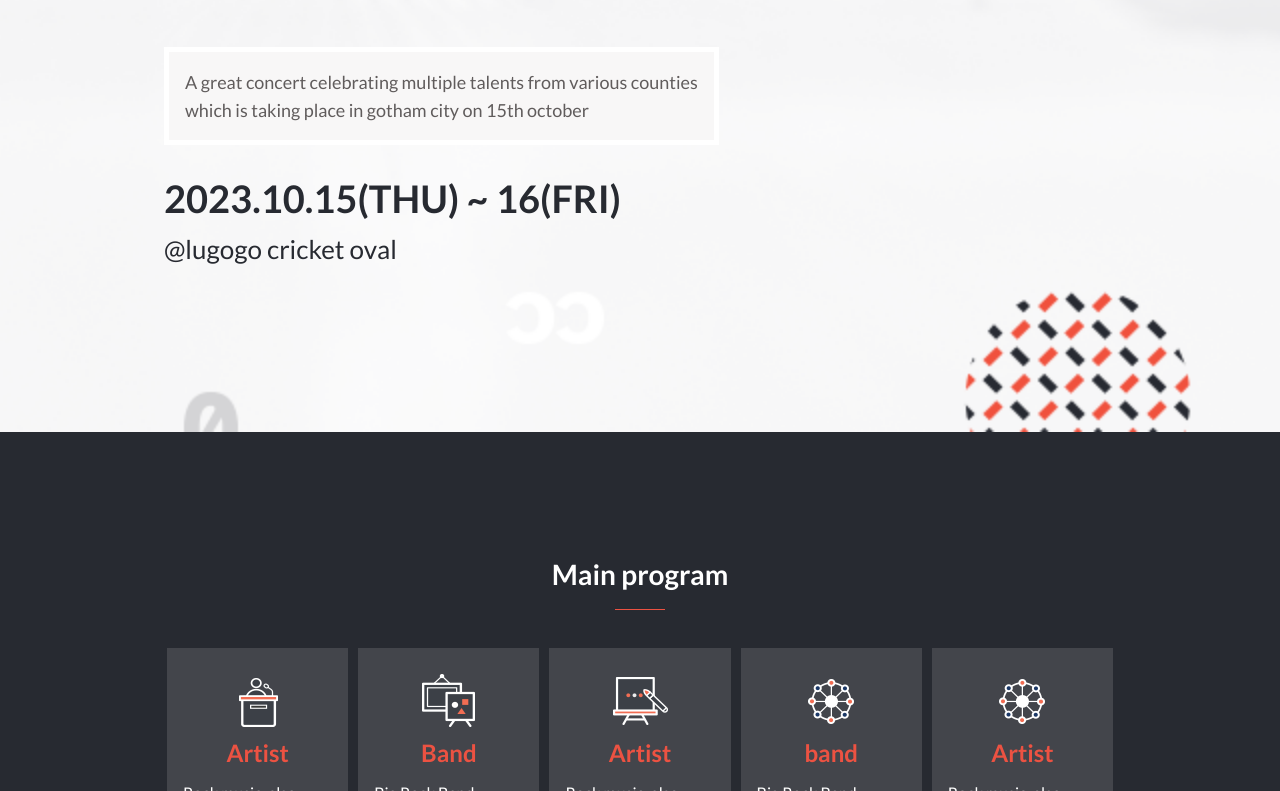
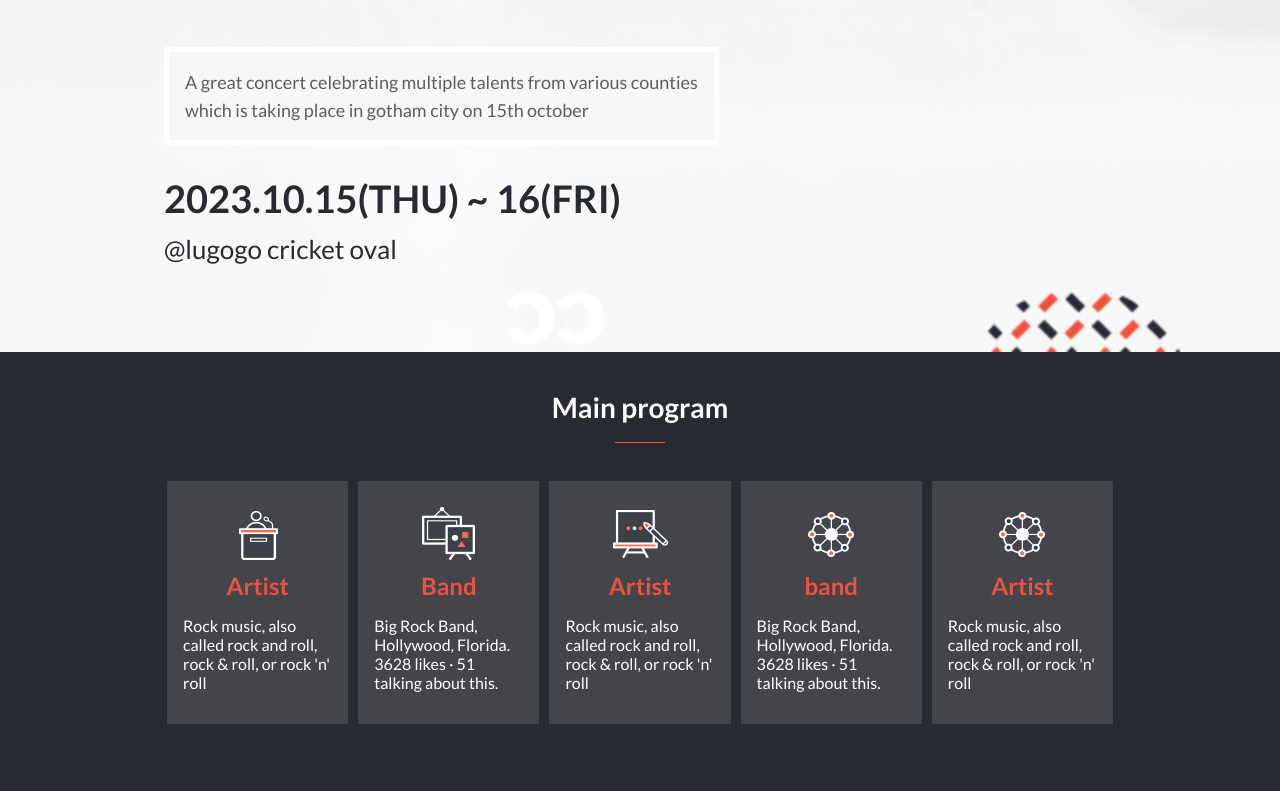
Before and after one commit to Tafloninno/Monsters_of_Rock_concert, a website: page index.html in a window 1280 px wide. Shown: the part 465-1256 px from the top of the page. Drawn offline with Linux system fonts and the light colour scheme.

Commit message:
made changes

```diff
--- a/style.css
+++ b/style.css
@@ -89,7 +89,7 @@ nav {
 
 .homepage_content {
   width: 100%;
-  height: 100vh;
+  height: 80vh;
   display: flex;
   flex-direction: column;
   padding: 70px 20px;
@@ -172,7 +172,7 @@ h1.h1_image {
 }
 
 .main_program h2 {
-  margin-top: 10%;
+  margin-top: 3%;
   color: white;
   font-size: 28px;
 }
@@ -413,7 +413,7 @@ hr {
   }
 
   .homepage {
-    height: 100vh;
+    height: 90vh;
     padding-left: 144px;
     padding-right: 144px;
   }
@@ -545,7 +545,7 @@ hr {
 
   .work_section {
     width: 100%;
-    height: 100vh;
+    height: 80vh;
   }
 
   .program_details_wrapper {
@@ -610,9 +610,10 @@ hr {
 
   .features {
     width: 100%;
-    height: 120vh;
+    height: 100vh;
     padding-left: 120px;
     padding-right: 120px;
+    overflow: hidden;
   }
 
   .features_container {
```
